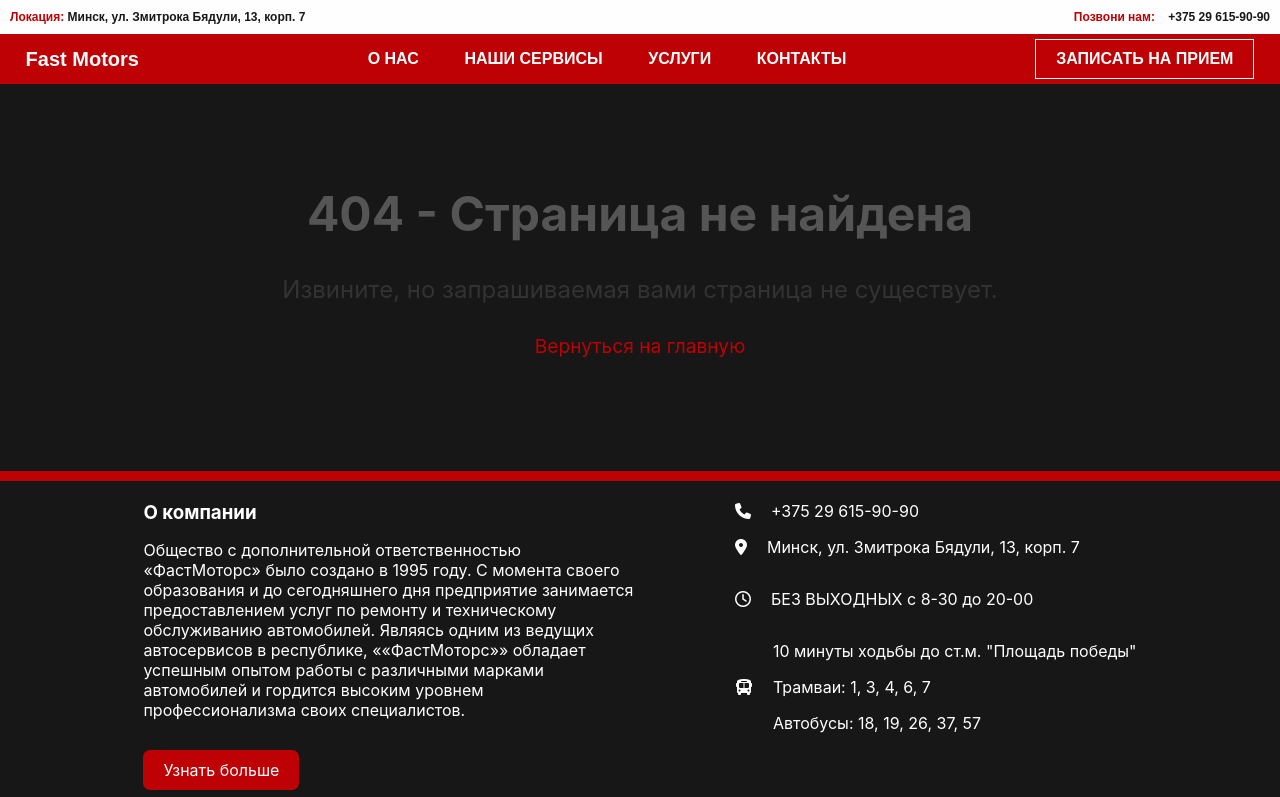
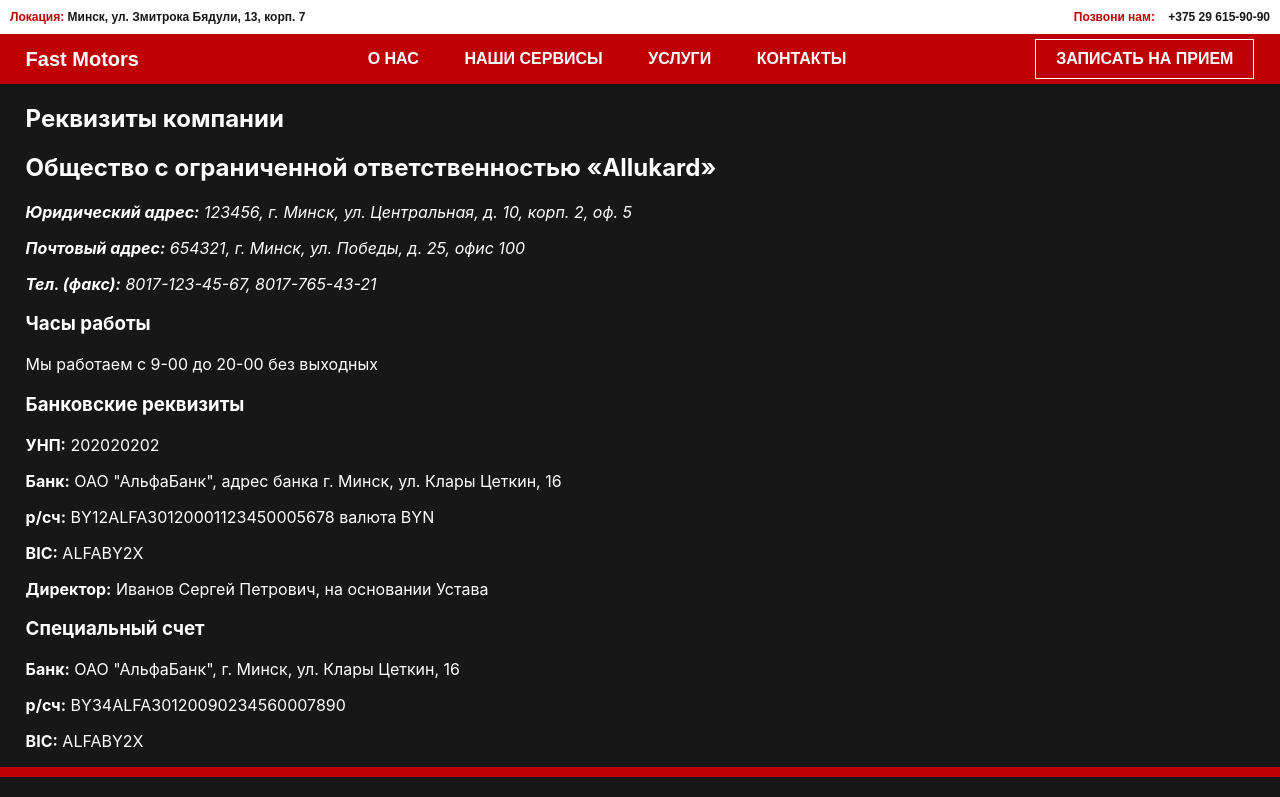
Before and after one commit to ifloky/autoservice, a React (Create React App) app in the folder client/: page /contacts in a window 1280 px wide. Shown: the top 797 px of the page. Built offline with nearby package versions, Linux system fonts and the light colour scheme.

Commit message:
feat: add contact page

```diff
--- a/client/src/App.tsx
+++ b/client/src/App.tsx
@@ -3,6 +3,7 @@ import ArticleView from './Pages/Article/ArticleView';
 import ArticlesView from './Pages/Articles/ArticlesView';
 import MainPageView from './Pages/MainPage/MainPageView';
 import Page404View from './Pages/Page404/Page404View';
+import { Contacts } from "./Pages/Contacts/Contacts";
 
 import Header from './components/Header/Header';
 import './App.css'
@@ -24,6 +25,7 @@ function App() {
             <Route path='/appointment' element={<AppointmentList />} />
             <Route path='/about' element={<About />} />
             <Route path='/work-performed' element={<WorkPerformed />} />
+            <Route path='/contacts' element={<Contacts />} />
             <Route path="*" element={<Page404View />} />
           </Routes>
         </main>
--- /dev/null
+++ b/client/src/Pages/Contacts/Contacts.tsx
@@ -0,0 +1,33 @@
+import "./contacts.css";
+
+export const Contacts = () => {
+  return (
+        <section className='contacts container'>
+          <h1>Реквизиты компании</h1>
+            <h2>Общество с ограниченной ответственностью «Allukard»</h2>
+            <address>
+                <p><strong>Юридический адрес:</strong> 123456, г. Минск, ул. Центральная, д. 10, корп. 2, оф. 5</p>
+                <p><strong>Почтовый адрес:</strong> 654321, г. Минск, ул. Победы, д. 25, офис 100</p>
+                <p><strong>Тел. (факс):</strong> 8017-123-45-67, 8017-765-43-21</p>
+            </address>
+            <section>
+                <h3>Часы работы</h3>
+                <p>Мы работаем с 9-00 до 20-00 без выходных</p>
+            </section>
+            <section>
+                <h3>Банковские реквизиты</h3>
+                <p><strong>УНП:</strong> 202020202</p>
+                <p><strong>Банк:</strong> ОАО "АльфаБанк", адрес банка г. Минск, ул. Клары Цеткин, 16</p>
+                <p><strong>р/сч:</strong> BY12ALFA30120001123450005678 валюта BYN</p>
+                <p><strong>BIC:</strong> ALFABY2X</p>
+                <p><strong>Директор:</strong> Иванов Сергей Петрович, на основании Устава</p>
+            </section>
+            <section>
+                <h3>Специальный счет</h3>
+                <p><strong>Банк:</strong> ОАО "АльфаБанк", г. Минск, ул. Клары Цеткин, 16</p>
+                <p><strong>р/сч:</strong> BY34ALFA30120090234560007890</p>
+                <p><strong>BIC:</strong> ALFABY2X</p>
+            </section>
+        </section>
+  )
+}
--- a/client/src/components/Footer/Footer.tsx
+++ b/client/src/components/Footer/Footer.tsx
@@ -17,18 +17,18 @@ const Footer: React.FC = () => {
         </div>
         <div className="addres">
           <i className="fas fa-map-marker-alt"></i>
-          <p>Минск, ул. Змитрока Бядули, 13, корп. 7</p>
+          <p>Минск, ул. Кальварийская ул., 33, корп. 14</p>
         </div>
         <div className="worked-time">
           <i className="fa-regular fa-clock"></i>
-          <p>БЕЗ ВЫХОДНЫХ с 8-30 до 20-00 </p>
+          <p>БЕЗ ВЫХОДНЫХ с 9-00 до 20-00 </p>
         </div>
         <div className="transport">
           <i className="fa-solid fa-bus"></i>
           <div>
-            <p>10 минуты ходьбы до ст.м. "Площадь победы"</p>
-            <p>Трамваи: 1, 3, 4, 6, 7</p>
-            <p>Автобусы: 18, 19, 26, 37, 57</p>
+            <p>5 минуты ходьбы до ст.м. "Молодежная"</p>
+            <p>Троллейбусы: 4, 7, 9, 13, 14, 44, 58</p>
+            <p>Автобусы: 40, 78, 163</p>
           </div>
         </div>
       </div>
```
Also changed, not shown: client/src/Pages/Contacts/contacts.css (added).
